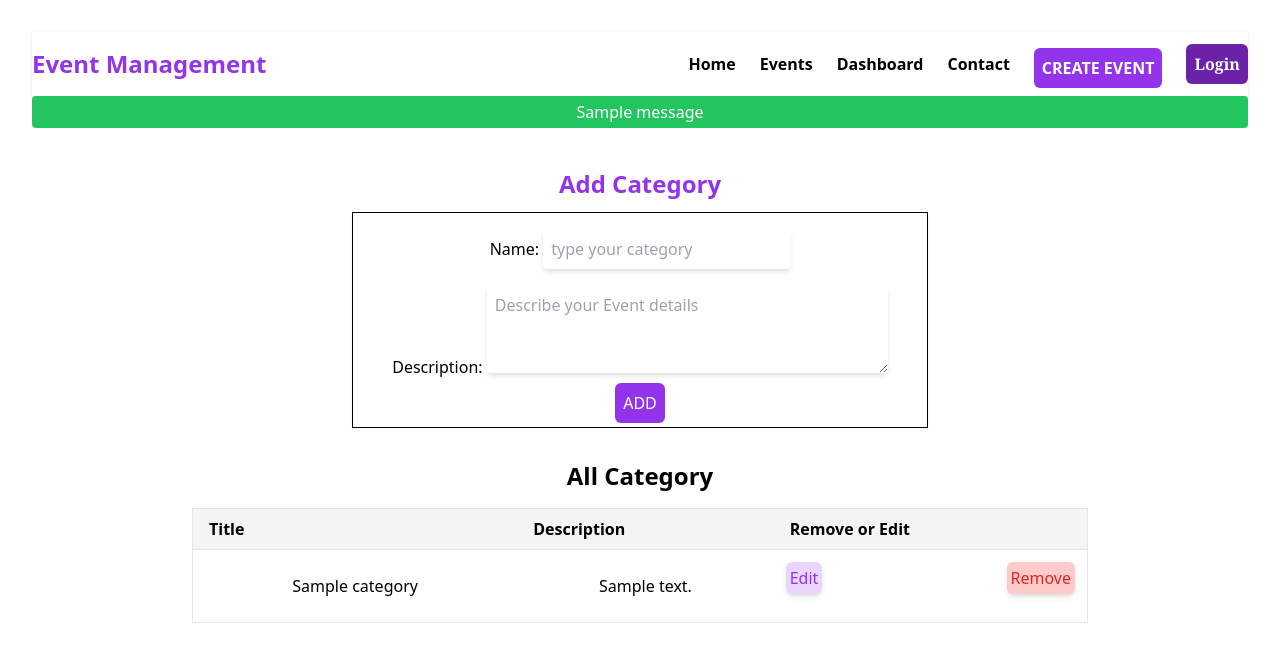
After one commit to mdasaduzzamanminhaz3/event_management.py, a Django app: page /events/create_category/ in a window 1280 px wide. The commit adds this page. Shown: the top 662 px of the page. Run offline with Django 5.2, Linux system fonts and the light colour scheme; tables that the repository leaves empty hold one stand-in row (values such as "Sample post"); one stand-in notice (Sample message) is shown.

Commit message:
category CRUD operation add

```diff
--- a/events/forms.py
+++ b/events/forms.py
@@ -23,3 +23,12 @@ class ParticipantForm(forms.ModelForm):
             'email':forms.TextInput(attrs={'class':'form-input p-2 border-none rounded shadow-md m-4 mt-4 mb-4','placeholder':'Enter your email'}),
             'events':forms.CheckboxSelectMultiple(attrs={'class':'mb-4'})
         }
+
+class CategoryForm(forms.ModelForm):
+    class Meta:
+        model = Category
+        fields =['name','description']
+        widgets ={
+            'name':forms.TextInput(attrs={'class':'form-input p-2 border-none rounded shadow-md m-4 mt-4','placeholder':'type your category'}),
+            'description': forms.Textarea(attrs={'rows': 3,'class':'form-textarea resize-none p-2 border-garay-300 rounded w-1/2 m-4 mt-4 shadow-md ','placeholder':'Describe your Event details'}),
+        }
--- /dev/null
+++ b/events/templates/create_category.html
@@ -0,0 +1,58 @@
+{% extends "base.html" %}
+{% load static %}
+
+{% block content %}
+
+
+ <div>
+        {% if messages %} {% for message in messages %}
+        <div
+          class="px-2 py-1 w-full {% if message.tags == 'success' %} bg-green-500{% elif message.tags == 'error' %}bg-red-500{% endif %} text-white rounded mb-2"
+        >
+          {{ message }}
+        </div>
+        {% endfor %} {% endif %}
+  </div>
+
+
+<div class= "max-w-xl mx-auto mt-10">
+<h2 class = "font-semibold text-2xl text-purple-600 mb-3">Add Category</h2>
+<form class="shadow-sm border border-black" action="" method="post">
+  {{ form }}
+  {% csrf_token %}
+  <button  type ='submit' class="rounded-md bg-purple-600 p-2  m-1 text-white">ADD</button>
+</form>
+</div>
+
+<div class="max-w-4xl mx-auto mt-8">
+  <h1 class="text-2xl font-bold mb-4">All Category</h1>
+  <table class="min-w-full border">
+    <thead class="bg-gray-100 text-left">
+      <tr>
+        <th class="py-2 px-4">Title</th>
+        <th class="py-2 px-4">Description</th>
+        <th class="py-2 px-4">Remove or Edit</th>
+
+      </tr>
+    </thead>
+    <tbody>
+      {% for category in categories %}
+      <tr class="border-t">
+        <td class="py-2 px-4">{{ category.name }}</td>
+        <td class="py-2 px-4">{{ category.description }}</td>
+
+        <td class="flex justify-between p-2 mb-4">
+         <a href="{% url 'update_category' category.id%}" class="rounded-md bg-purple-200 p-1  m-1 text-purple-600 shadow-md">
+          Edit
+        </a>
+        <a href="{% url 'remove_category' category.id %}" class="rounded-md bg-red-200 p-1  m-1 text-red-600 shadow-md">Remove</a>
+      </td>
+
+      </tr>
+      {% endfor %}
+    </tbody>
+  </table>
+</div>
+
+
+{% endblock content %}
--- a/events/templates/organizar_dashboard.html
+++ b/events/templates/organizar_dashboard.html
@@ -128,6 +128,7 @@
     </div>
   </div>
   <a class="m-2 p-2 bg-purple-600 rounded-full font-semibold text-white" href="{% url 'add_participant' %}">Add Participant</a>
+  <a class="m-2 p-2 bg-purple-600 rounded-full font-semibold text-white" href="{% url 'create_category' %}">Add Category</a>
 
 
 <div class="max-w-4xl mx-auto mt-8">
--- a/events/urls.py
+++ b/events/urls.py
@@ -1,5 +1,5 @@
 from django.urls import path
-from events.views import organizar_dashboard, search,user_page,create_event,add_participant,update_event,delete_event,admin_dashboard,view_participants,view_event_participant,edit_participant,remove_participant
+from events.views import organizar_dashboard, search,user_page,create_event,add_participant,update_event,delete_event,admin_dashboard,view_participants,view_event_participant,edit_participant,remove_participant,create_category,remove_category,update_category
 
 urlpatterns = [
     path('search/',search,name='search'),
@@ -11,9 +11,13 @@ urlpatterns = [
     path('add_participant/',add_participant,name="add_participant"),
     path('edit_participant/<int:id>/',edit_participant,name="edit_participant"),
     path('remove_participant/<int:id>/',remove_participant,name="remove_participant"),
-
     path('participants/', view_participants, name='view_participants'),
     path('user_page/', user_page, name='user_page'),
     path('view_event_participant/<int:id>/',view_event_participant,name='view_event_participant'),
+    path('create_category/',create_category,name='create_category'),
+    path('remove_category/<int:id>/',remove_category ,name='remove_category'),
+    path('update_category/<int:id>/',update_category ,name='update_category'),
+
+
 
 ]
--- a/events/views.py
+++ b/events/views.py
@@ -1,6 +1,6 @@
 from django.shortcuts import render,redirect
 from events.models import Event,Participant,Category
-from .forms import EventForm,ParticipantForm
+from .forms import EventForm,ParticipantForm,CategoryForm
 from django.contrib import messages
 from datetime import date
 from django.db.models import Q
@@ -82,6 +82,7 @@ def add_participant(request):
         form = ParticipantForm()
     return render(request,"add_participant.html",{'form':form})
 
+
 def view_participants(request):
     participants = Participant.objects.all()
     return render(request,"organizar_dashboard.html",{'participants':participants})
@@ -119,3 +120,38 @@ def remove_participant(request,id):
         participant.delete()
         return redirect('organizar_dashboard')
     return render(request,'participant_confirm_delete.html',{'participant':participant})
+
+
+
+def create_category(request):
+    if request.method =='POST':
+        form = CategoryForm(request.POST)
+        if form.is_valid():
+            category = form.save(commit=False)
+            category.save()
+            messages.success(request,"Category add sucessfully!")
+            return redirect('create_category')
+    else:
+        form = CategoryForm()
+    categories = Category.objects.all()
+    return render(request,"create_category.html",{'form':form,'categories':categories})
+
+def remove_category(request,id):
+    category = Category.objects.get(id=id)
+    if request.method=='POST':
+        category.delete()
+        return redirect('create_category')
+    return render(request,'create_category.html',{'category':category})
+
+def update_category(request,id):
+    category = Category.objects.get(id=id)
+    if request.method =='POST':
+        form= CategoryForm(request.POST, instance=category)
+        if form.is_valid():
+           category= form.save(commit=False)
+           category.save()
+           messages.success(request, "Category Update Sucessfully")
+           return redirect('create_category')
+    else:
+        form = CategoryForm(instance=category)
+    return render(request,"create_category.html",{'form':form})
```
